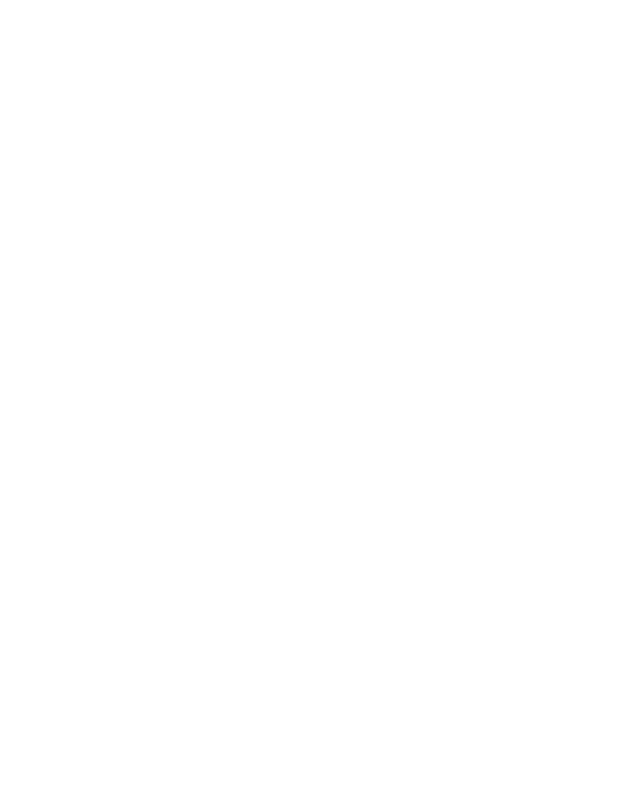
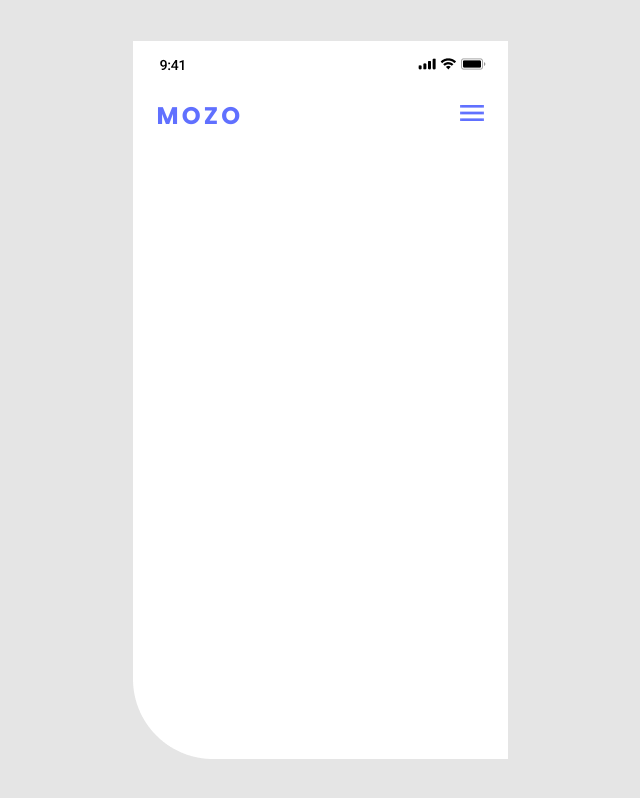
Before and after one commit to felixDev22/Portfolio-Microverse-Project1, a website: page index.html in a window 1280 px wide. Shown: the whole page, without its empty margins (320-960 px from the left). Drawn offline with Linux system fonts and the light colour scheme.

Commit message:
Add navbar section

```diff
--- a/index.html
+++ b/index.html
@@ -4,11 +4,24 @@
     <meta charset="UTF-8" />
     <meta http-equiv="X-UA-Compatible" content="IE=edge" />
     <meta name="viewport" content="width=device-width, initial-scale=1.0" />
+    <link rel="stylesheet" href="style.css" />
     <title>Portfolio - Microverse</title>
   </head>
   <body>
-    <header>
-      <div class="container"></div>
+    <header id="header">
+      <div class="container">
+        <div class="app-bar">
+          <img src="images/App bar.png" alt="mobile status-bar" />
+        </div>
+        <!-- navigation starts-->
+        <nav>
+          <h2 id="Logo">MOZO</h2>
+          <div class="Menu-bar">
+            <img src="images/menu-bar.png" class="menu-bar" alt="menu-bar" />
+          </div>
+        </nav>
+        <!-- navigation ends-->
+      </div>
     </header>
   </body>
 </html>
--- a/style.css
+++ b/style.css
@@ -7,22 +7,69 @@
   text-decoration: none;
   list-style: none;
   text-decoration: none;
+  scroll-behavior: smooth;
 }
 
 body,
 input,
-button,
-text-area {
+button {
   font-family: poppins;
 }
 :root {
   --background-color: #ffffff;
+  --body-color: #e5e5e5;
+  --text-color: #000000;
   --dark-blue: #6070ff;
   --light-blue: #cbcdff;
   --title-color: #172b4d;
   --content-color: #344563;
   --links-color: #505f79;
 }
+body {
+  min-height: 100vh;
+  display: flex;
+
+  justify-content: center;
+  align-items: center;
+  background: var(--body-color);
+}
+h1 {
+  font-size: 40px;
+  line-height: 52px;
+  font-weight: 700;
+  color: var(--title-color);
+}
+
 .container {
+  height: 718px;
+  width: 375px;
+  padding: 1rem 1.5rem;
+  background-image: url(./images/header-background-mobile.png);
+}
+
+.app-bar {
   display: flex;
+  justify-content: center;
+  margin-right: 1rem;
+  margin-top: -1rem;
 }
+
+/* navigation starts */
+
+nav {
+  width: 100%;
+  height: 60px;
+  display: flex;
+  align-items: center;
+  justify-content: space-between;
+}
+nav h2 {
+  color: var(--dark-blue);
+  letter-spacing: 0.2rem;
+  font-size: 1.1;
+}
+.menu-bar {
+  width: 1.5rem;
+}
+
+/* navigation ends */
```
Also changed, not shown: .github/workflows/linters.yml, .stylelintrc.json, README.md, images/App bar.png (added), images/header-background-mobile.png (added), images/menu-bar.png (added), test.md (line endings or trailing spaces), 2 other files.
